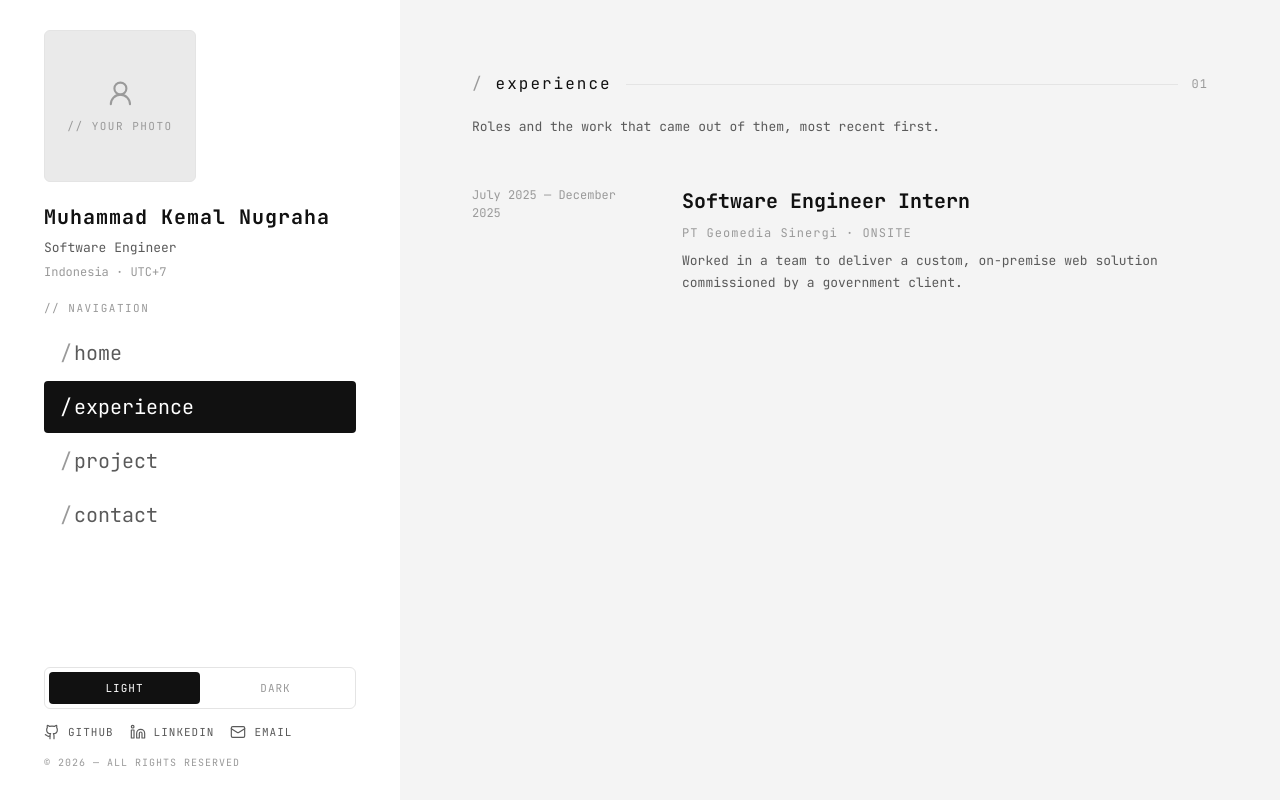
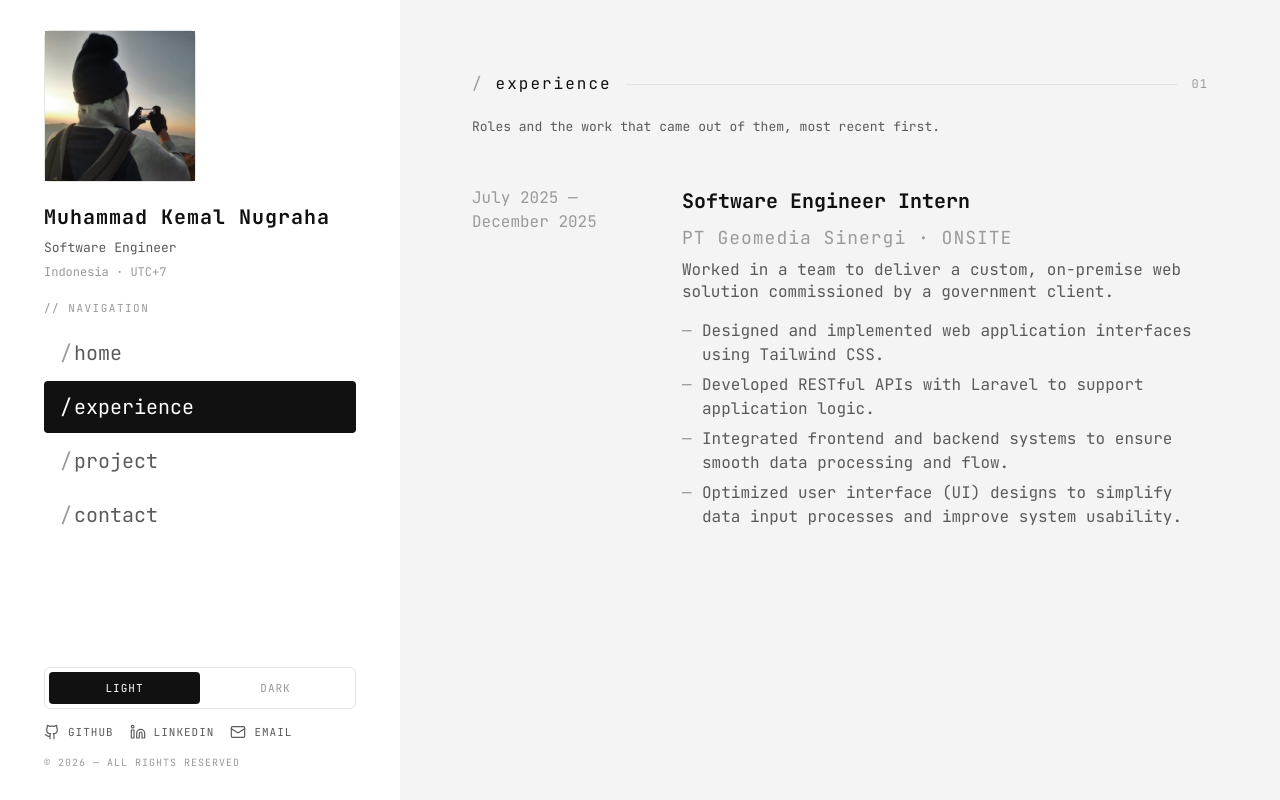
Before and after one commit to mkemaln/portofolio-website, a Next.js app: page /experience in a window 1280 px wide. Built offline with nearby package versions, Linux system fonts and the light colour scheme.

Commit message:
fix: change how the experience and projects page rendered

```diff
--- a/src/app/page.tsx
+++ b/src/app/page.tsx
@@ -11,7 +11,7 @@ export default async function HomePage() {
   const projects = getEntries("projects");
   const experience = getEntries("experience");
   const latestProjects = projects.slice(0, 2);
-  const latestExperience = experience.slice(0, 3);
+  // const latestExperience = experience.slice(0, 3);
 
   return (
     <>
@@ -49,9 +49,9 @@ export default async function HomePage() {
         <SectionHeader
           label="experience"
           index="01"
-          action={<TextLink href="/experience">ALL</TextLink>}
+          action={<TextLink href="/experience">MORE</TextLink>}
         />
-        <ExperienceSection entries={latestExperience} />
+        <ExperienceSection entries={experience} />
       </section>
 
       {/* Latest projects */}
@@ -59,7 +59,7 @@ export default async function HomePage() {
         <SectionHeader
           label="project"
           index="02"
-          action={<TextLink href="/project">ALL</TextLink>}
+          action={<TextLink href="/project">MORE</TextLink>}
         />
         <ProjectGrid entries={latestProjects} />
       </section>
--- a/src/app/project/[slug]/page.tsx
+++ b/src/app/project/[slug]/page.tsx
@@ -10,6 +10,8 @@ import { getEntries, getEntry } from "@/lib/content";
 type PageProps = {
   params: Promise<{ slug: string }>;
 };
+
+export const instant = false;
 
 export function generateStaticParams() {
   return getEntries("projects").map((entry) => ({ slug: entry.slug }));
@@ -55,14 +57,14 @@ export default async function ProjectDetailPage({ params }: PageProps) {
             {summary}
           </p>
         )}
-        <div className="flex w-full flex-wrap items-center justify-between gap-[16px]">
+        {/* <div className="flex w-full flex-wrap items-center justify-between gap-[16px]">
           <TagList tags={tags} />
           {href && (
             <TextLink href={href} external>
               VISIT
             </TextLink>
           )}
-        </div>
+        </div> */}
       </div>
 
       <div className="h-px w-full bg-line" />
@@ -70,8 +72,8 @@ export default async function ProjectDetailPage({ params }: PageProps) {
       <Mdx source={entry.body} />
 
       {others.length > 0 && (
-        <div className="flex w-full flex-col gap-[16px]">
-          <SectionHeader label="more" />
+        <div className="flex w-full flex-col gap-[16px] pt-20">
+          <SectionHeader label="Other Projects" />
           <ul className="flex flex-col">
             {others.map((item) => (
               <li key={item.slug} className="border-t border-line first:border-t-0">
--- a/src/components/experience-section.tsx
+++ b/src/components/experience-section.tsx
@@ -1,4 +1,41 @@
 import type { Entry } from "@/lib/content";
+import type { ReactNode } from "react";
+
+function parseBold(text: string): ReactNode[] {
+  return text.split(/(\*\*[^*]+\*\*)/g).map((part, i) => {
+    if (part.startsWith("**") && part.endsWith("**")) {
+      return (
+        <strong key={i} className="font-bold text-ink">
+          {part.slice(2, -2)}
+        </strong>
+      );
+    }
+    return <span key={i}>{part}</span>;
+  });
+}
+
+function BulletList({ body }: { body: string }) {
+  const items = body
+    .split("\n")
+    .filter((line) => line.trim().startsWith("- "))
+    .map((line) => line.trim().slice(2));
+
+  if (!items.length) return null;
+
+  return (
+    <ul className="mt-[8px] flex flex-col gap-[6px]">
+      {items.map((item, i) => (
+        <li
+          key={i}
+          className="relative pl-[20px] text-[16px] leading-[24px] text-muted"
+        >
+          <span className="absolute left-0 text-subtle">—</span>
+          {parseBold(item)}
+        </li>
+      ))}
+    </ul>
+  );
+}
 
 export function ExperienceSection({
   entries,
@@ -19,19 +56,20 @@ export function ExperienceSection({
           <div key={entry.slug}>
             {index > 0 && <div className="h-px w-full bg-line" />}
             <div className="flex w-full flex-col gap-[20px] py-[28px] sm:flex-row sm:gap-[40px]">
-              <span className="w-full shrink-0 text-[12px] text-subtle sm:w-[170px]">
+              <span className="w-full shrink-0 text-[16px] text-subtle sm:w-[170px]">
                 {period}
               </span>
               <div className="flex flex-1 flex-col gap-[8px]">
                 <h3 className="text-[20px] font-bold text-ink">{title}</h3>
                 {(company || location) && (
-                  <span className="text-[12px] tracking-[1px] text-subtle">
+                  <span className="text-[18px] tracking-[1px] text-subtle">
                     {[company, location].filter(Boolean).join(" · ")}
                   </span>
                 )}
                 {summary && !compact && (
-                  <p className="text-[13px] leading-[22px] text-muted">{summary}</p>
+                  <p className="text-[16px] leading-[22px] text-muted">{summary}</p>
                 )}
+                {entry.body && !compact && <BulletList body={entry.body} />}
               </div>
             </div>
           </div>
--- a/src/components/sidebar.tsx
+++ b/src/components/sidebar.tsx
@@ -48,9 +48,9 @@ function SidebarBody({
     <>
       <div className="flex w-full flex-col gap-[clamp(16px,2.4vh,34px)]">
         <div className="flex aspect-square w-[clamp(120px,19vh,248px)] shrink-0 flex-col items-center justify-center gap-[10px] rounded-[6px] border border-line bg-surface-sunken">
-          <UserIcon className="h-[clamp(26px,3.6vh,44px)] w-[clamp(26px,3.6vh,44px)] text-subtle" />
+          {/* <UserIcon className="h-[clamp(26px,3.6vh,44px)] w-[clamp(26px,3.6vh,44px)] text-subtle" /> */}
           <span className="text-[11px] tracking-[1.5px] text-subtle">
-            {"// YOUR PHOTO"}
+            <img src="/assets/pp.jpeg" alt="Profile" />
           </span>
         </div>
 
```
